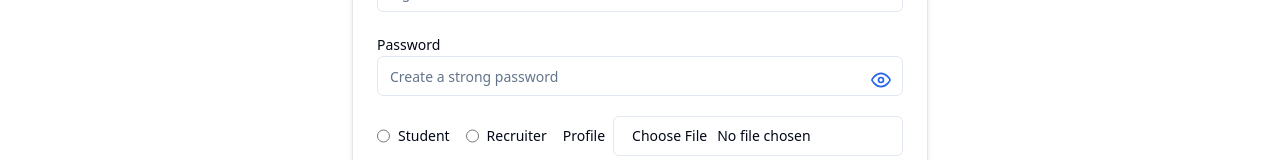
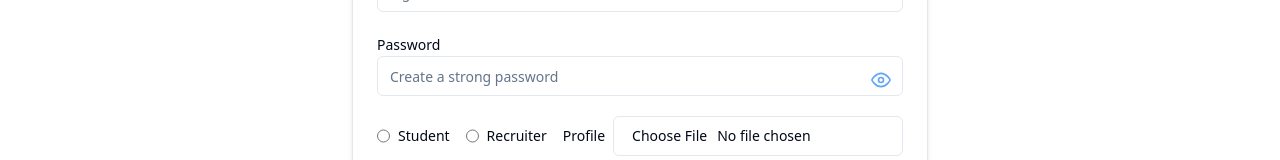
Before and after one commit to alokgusain06/CareerNow, a React (Vite) app in the folder frontend/: page /signup in a window 1280 px wide. Shown: the part 401-561 px from the top of the page. Built offline with nearby package versions, Linux system fonts and the light colour scheme.

Commit message:
Update Signup.jsx

```diff
--- a/frontend/src/components/auth/Signup.jsx
+++ b/frontend/src/components/auth/Signup.jsx
@@ -131,9 +131,13 @@ const Signup = () => {
   <button
     type="button"
     onClick={togglePasswordVisibility}
-              className="absolute right-3 top-[38px] text-sm text-blue-600"
+    className="absolute right-3 top-[38px]"
   >
-              {showPassword ? <FiEyeOff size={20} /> : <FiEye size={20} />}
+    {showPassword ? (
+      <FiEyeOff size={20} color={input.password ? 'black' : '#60a5fa'} />
+    ) : (
+      <FiEye size={20} color={input.password ? 'black' : '#60a5fa'} />
+    )}
   </button>
 </div>
 
```
Lines whose indentation alone changed are shown as unchanged.
